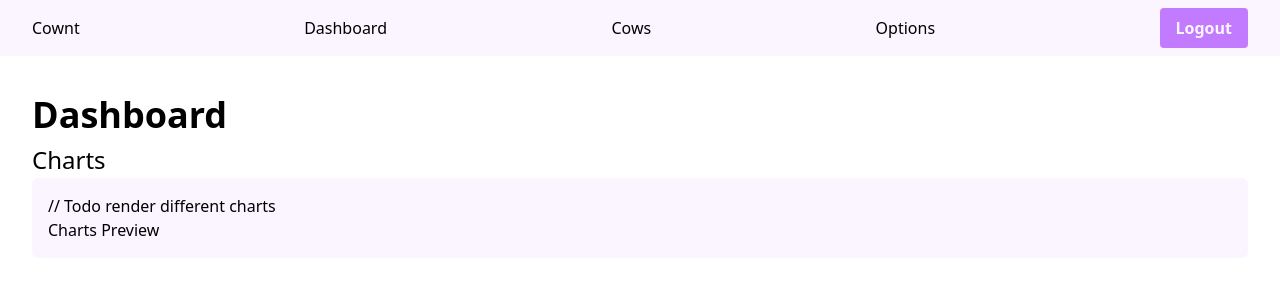
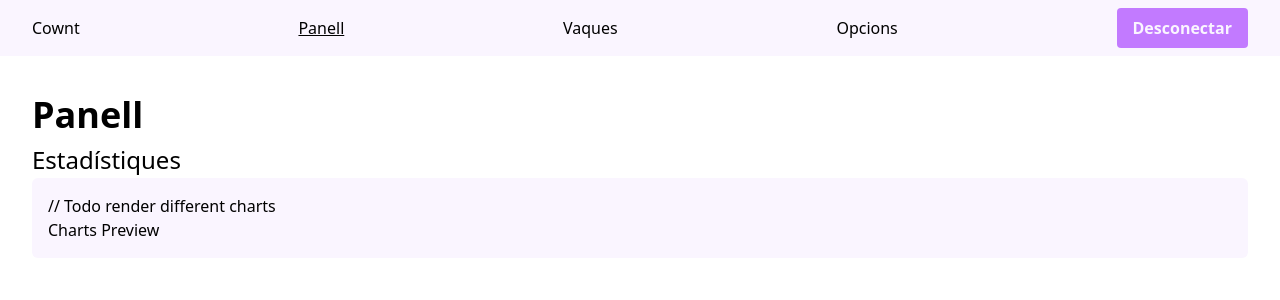
Before and after one commit to munergenis/cownt-front, a React (Vite) app: page /private/dashboard in a window 1280 px wide. Shown: the top 300 px of the page. Built offline with nearby package versions, Linux system fonts and the light colour scheme.

Commit message:
refactor NavBar and Dashboard components; update titles and links for consistency; modify CowItem heading level

```diff
--- a/src/components/Cows/CowItem/CowItem.tsx
+++ b/src/components/Cows/CowItem/CowItem.tsx
@@ -7,7 +7,7 @@ interface CowItemProps {
 export const CowItem = ({ cow }: CowItemProps) => {
   return (
     <div>
-      <h2>{cow.longCode}</h2>
+      <h3>{cow.longCode}</h3>
       <small>{cow.origin}</small>
     </div>
   );
--- a/src/layouts/AppLayout/components/NavBar.tsx
+++ b/src/layouts/AppLayout/components/NavBar.tsx
@@ -1,6 +1,7 @@
+import { Link, NavLink } from 'react-router-dom';
+
 import { AbsolutePaths } from '@/router/AppRoutes';
 import { Button } from '@/components/common/Button';
-import { Link } from 'react-router-dom';
 
 interface NavBarProps {
   logout: () => void;
@@ -10,10 +11,25 @@ export const NavBar = ({ logout }: NavBarProps) => {
   return (
     <nav className="px-8 py-2 flex justify-between items-center bg-secondary">
       <Link to={AbsolutePaths.private.root}>Cownt</Link>
-      <Link to={AbsolutePaths.private.dashboard}>Dashboard</Link>
-      <Link to={AbsolutePaths.private.cows}>Cows</Link>
-      <Link to={AbsolutePaths.private.options}>Options</Link>
-      <Button onClick={logout}>Logout</Button>
+      <NavLink
+        className={({ isActive }) => (isActive ? 'underline' : '')}
+        to={AbsolutePaths.private.dashboard}
+      >
+        Panell
+      </NavLink>
+      <NavLink
+        className={({ isActive }) => (isActive ? 'underline' : '')}
+        to={AbsolutePaths.private.cows}
+      >
+        Vaques
+      </NavLink>
+      <NavLink
+        className={({ isActive }) => (isActive ? 'underline' : '')}
+        to={AbsolutePaths.private.options}
+      >
+        Opcions
+      </NavLink>
+      <Button onClick={logout}>Desconectar</Button>
     </nav>
   );
 };
--- a/src/pages/Cows.tsx
+++ b/src/pages/Cows.tsx
@@ -3,6 +3,7 @@ import { CowList } from '@/components/Cows/CowList/CowList';
 export const Cows = () => {
   return (
     <div>
+      <h2>Vaques</h2>
       <CowList />
     </div>
   );
--- a/src/pages/Dashboard.tsx
+++ b/src/pages/Dashboard.tsx
@@ -3,11 +3,11 @@ import { ChartsPreview } from '@/components/Dashboard/ChartsPreview';
 export const Dashboard = () => {
   return (
     <div>
-      <h2>Dashboard</h2>
+      <h2>Panell</h2>
 
       <div className="flex flex-col gap-y-4">
         <section>
-          <h3>Charts</h3>
+          <h3>Estadístiques</h3>
           <ChartsPreview />
         </section>
       </div>
```
